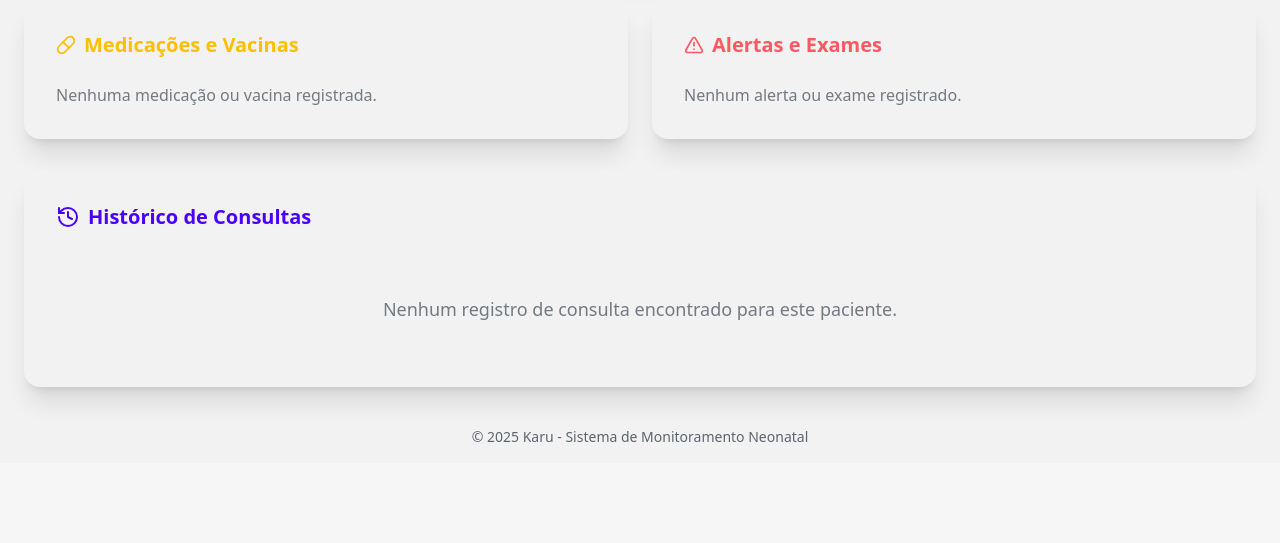
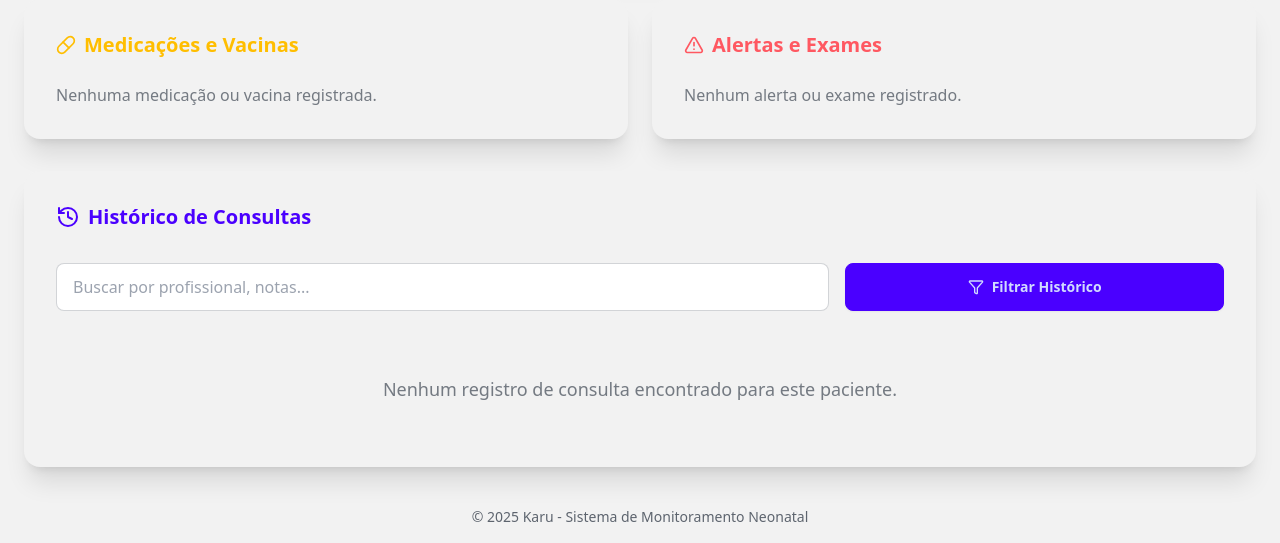
Before and after one commit to EdeilsonAzevedo/Karu, a Django app: template templates/patients/patient_detail.html in a window 1280 px wide. Shown: the part 1948-2491 px from the top of the page. Before the commit the page ends 2390 px from the top, so only its background shows below. Run offline with Django 5.2, Linux system fonts and the light colour scheme; the template is opened without the code that fills it, so the values that code supplies are empty; some libraries are stand-ins or nearby versions.

Commit message:
feat: filtro simples historico

```diff
--- a/templates/patients/patient_detail.html
+++ b/templates/patients/patient_detail.html
@@ -262,8 +262,24 @@
                     <div class="flex justify-between items-center mb-6">
                         <h3 class="card-title text-primary"><i data-lucide="history" class="w-6 h-6"></i> Histórico de Consultas</h3>
                     </div>
+                    <form method="GET" action="#historico-consultas" class="mb-6">
+                        <div class="grid grid-cols-1 md:grid-cols-3 gap-4 items-center">
+
+                            <div class="form-control col-span-1 md:col-span-2">
+                                <input type="text" name="q" value="{{ request.GET.q|default:'' }}" placeholder="Buscar por profissional, notas..." class="input input-bordered w-full" />
+                            </div>
+
+                            <div class="form-control">
+                                <button type="submit" class="btn btn-primary">
+                                    <i data-lucide="filter" class="w-4 h-4"></i>
+                                    Filtrar Histórico
+                                </button>
+                            </div>
+
+                        </div>
+                    </form>
                     <div class="space-y-4">
-                        {% for record in patient.records.all %}
+                        {% for record in consultation_records %}
                         <div class="card bg-base-100 shadow">
                             <div class="card-body">
                                 <div class="flex justify-between items-start mb-3">
```
Also changed, not shown: apps/patients/views.py (+21 -9 lines).
